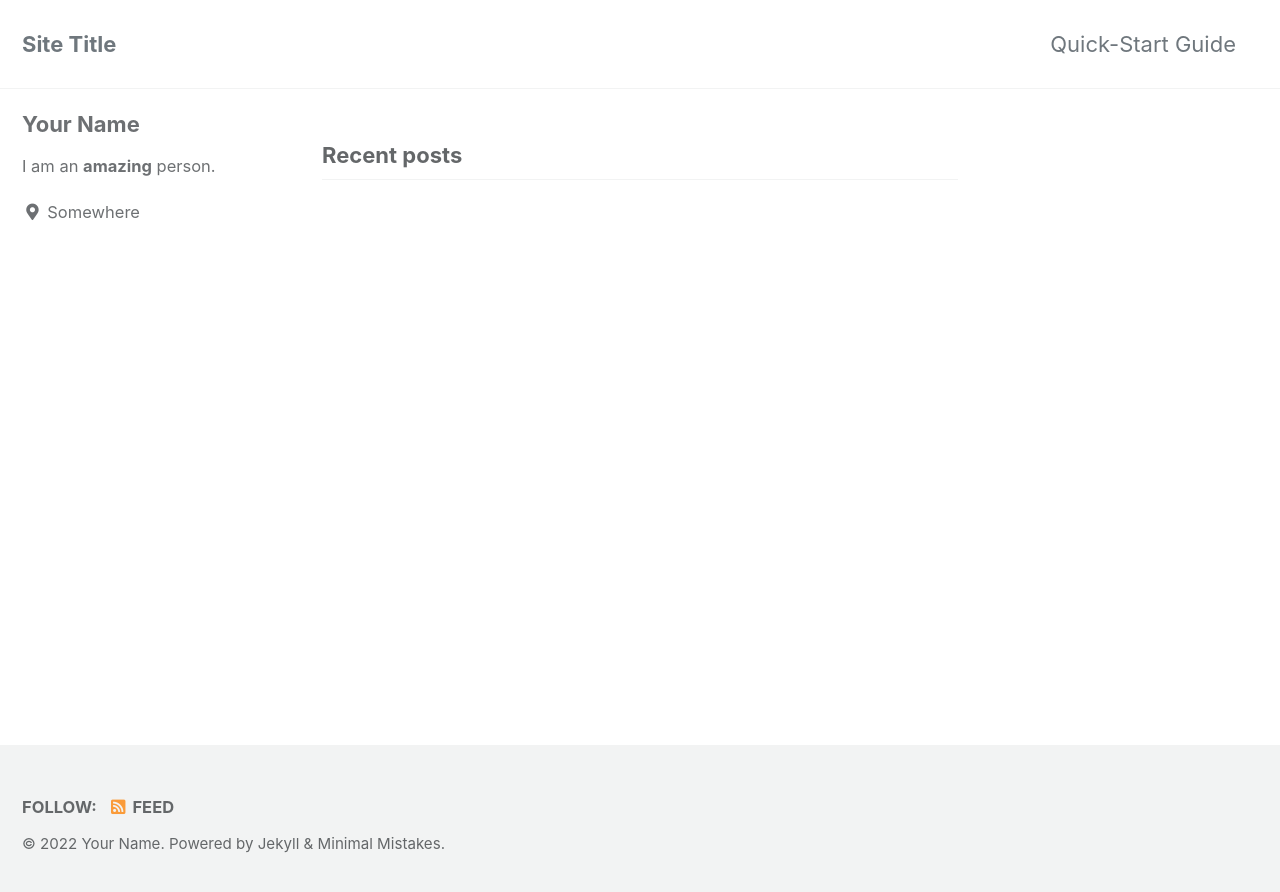
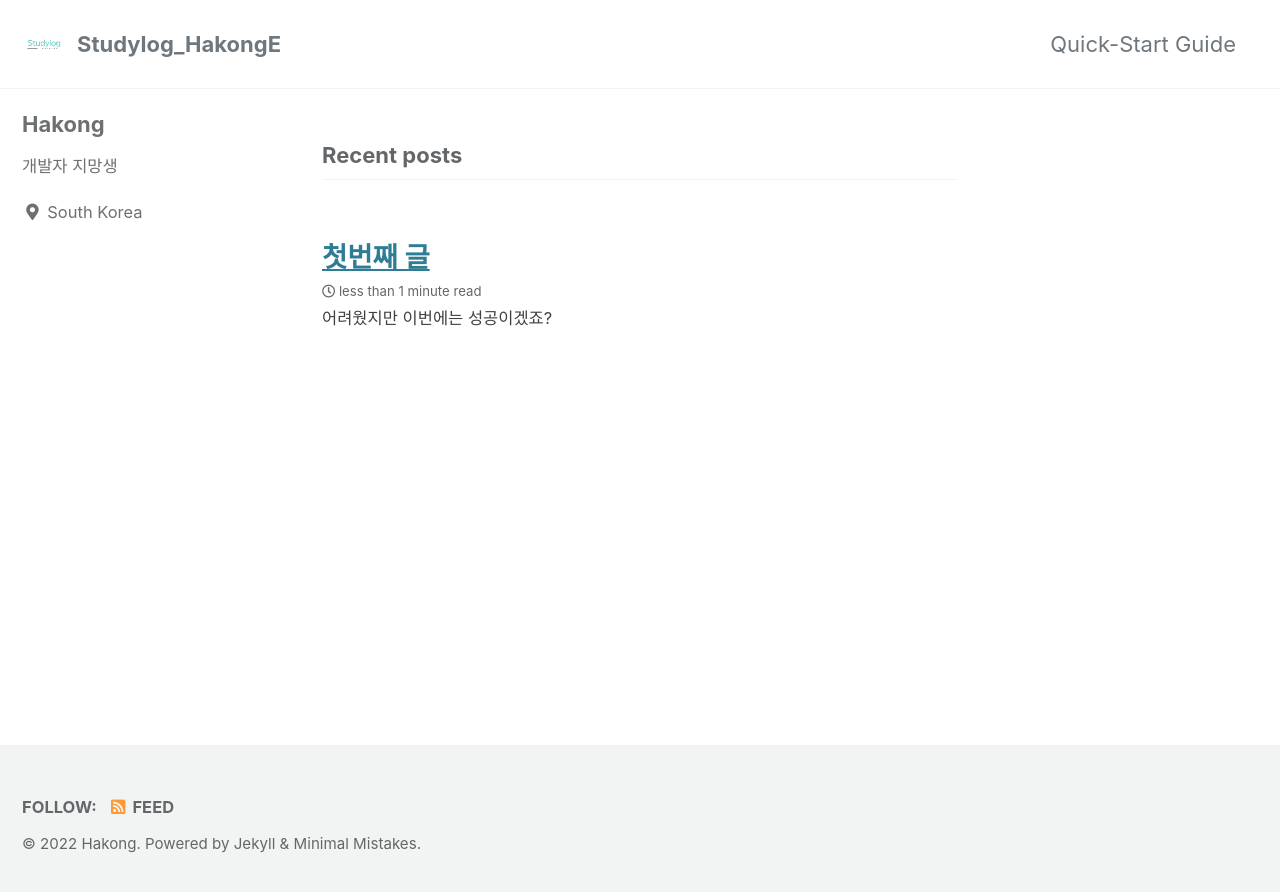
Before and after one commit to xxxjoyxxx/xxxjoyxxx.github.io, a Jekyll site: the page built from index.html, in a window 1280 px wide. Shown: the top 892 px of the page. Built offline with Jekyll 4.4.1, drawn with Linux system fonts in a browser that asks for light colours; cached includes are drawn as plain includes; the list of posts is cut into pages by our own code.

Commit message:
update
이미지 첨부되는지 확인

```diff
--- a/_config.yml
+++ b/_config.yml
@@ -16,16 +16,16 @@ minimal_mistakes_skin    : "default" # "air", "aqua", "contrast", "dark", "dirt"
 
 # Site Settings
 locale                   : "en-US"
-title                    : "Site Title"
+title                    : "Studylog_HakongE"
 title_separator          : "-"
 subtitle                 : # site tagline that appears below site title in masthead
-name                     : "Your Name"
+name                     : "Hakong"
 description              : "An amazing website."
-url                      : # the base hostname & protocol for your site e.g. "https://mmistakes.github.io"
+url                      : "https://xxxjoyxxx.github.io/"
 baseurl                  : # the subpath of your site, e.g. "/blog"
 repository               : # GitHub username/repo-name e.g. "mmistakes/minimal-mistakes"
 teaser                   : # path of fallback teaser image, e.g. "/assets/images/500x300.png"
-logo                     : # path of logo image to display in the masthead, e.g. "/assets/images/88x88.png"
+logo                     : "/assets/images/title.png"
 masthead_title           : # overrides the website title displayed in the masthead, use " " for no title
 # breadcrumbs            : false # true, false (default)
 words_per_minute         : 200
@@ -104,10 +104,10 @@ analytics:
 
 # Site Author
 author:
-  name             : "Your Name"
+  name             : "Hakong"
   avatar           : # path of avatar image, e.g. "/assets/images/bio-photo.jpg"
-  bio              : "I am an **amazing** person."
-  location         : "Somewhere"
+  bio              : "개발자 지망생"
+  location         : "South Korea"
   email            :
   links:
     - label: "Email"
--- /dev/null
+++ b/_posts/2022-11-25-first.md
@@ -0,0 +1,10 @@
+---
+layout: single
+title: 첫번째 글
+---
+어려웠지만 이번에는 성공이겠죠?
+
+전 이제 왜 계속 실패했던건지 조금은 깨닳았어요...ㅎ
+
+이미지 첨부되는 지 확인!!
+![1](/assets/images/1.png)
```
Also changed, not shown: assets/images/1.png (added), assets/images/title.png (added).
